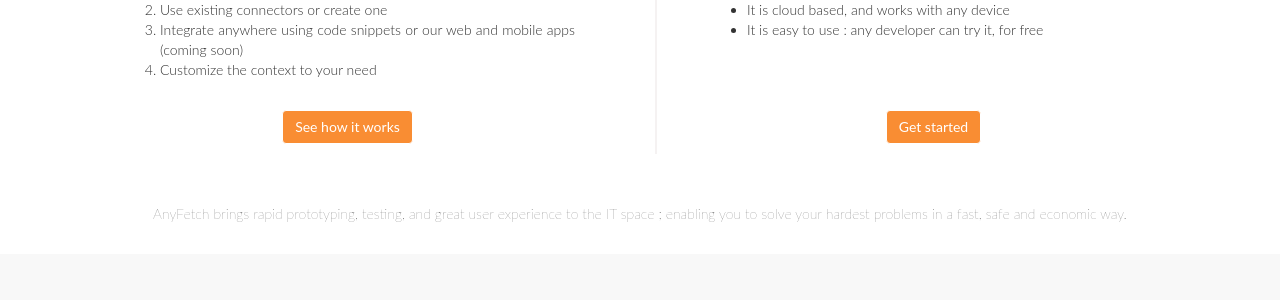
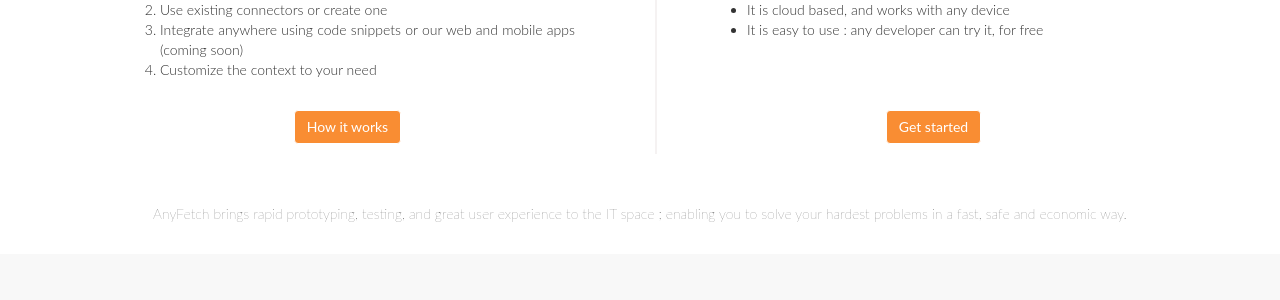
Before and after one commit to your-mom-noob/anyfetch.com, a Jekyll site: the page built from enterprise.html, in a window 1280 px wide and 900 px high. Shown: the part 433-733 px from the top of the window. Built offline with Jekyll 4.4.1, drawn with Linux system fonts in a browser that asks for light colours; nearby versions of some CDN libraries; Markdown is read by kramdown in place of the engine named in the settings.

Commit message:
Enterprise : get started

```diff
--- a/enterprise.html
+++ b/enterprise.html
@@ -21,7 +21,7 @@ layout: main
 						<li>Customize the context to your need</li>
 					</ol>
 				<br />
-				<p class="text-centered"><a class="btn btn-default" href="how-it-works.html" role="button">See how it works</a></p>
+				<p class="text-centered"><a class="btn btn-default" href="how-it-works.html" role="button">How it works</a></p>
 			</div><!-- /.col-lg-5 -->
 		</div>
 
@@ -36,7 +36,7 @@ layout: main
 				<br />
 				<br />
 				<br />
-				<p class="text-centered"><a class="btn btn-default" href="http://app.anyfetch.com" role="button">Get started</a></p>
+				<p class="text-centered"><a class="btn btn-default" href="get-started.html" role="button">Get started</a></p>
 			</div><!-- /.col-lg-5 -->
 		</div>
 
```
